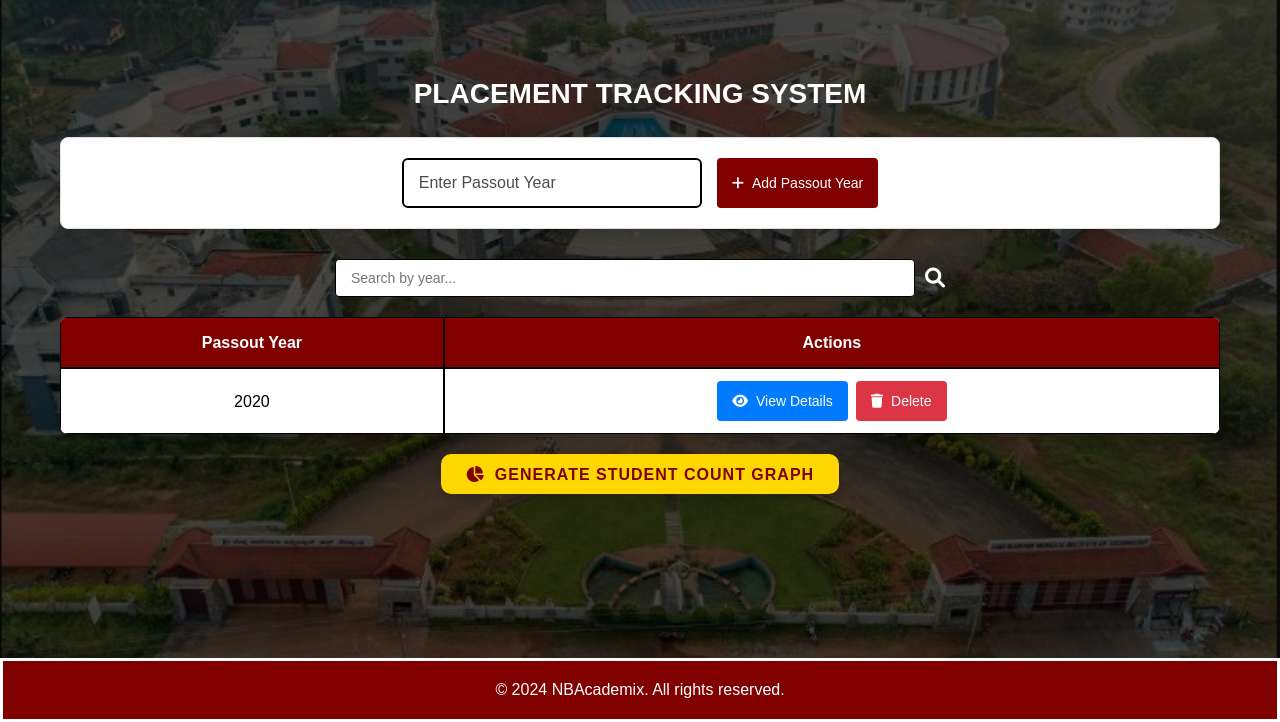
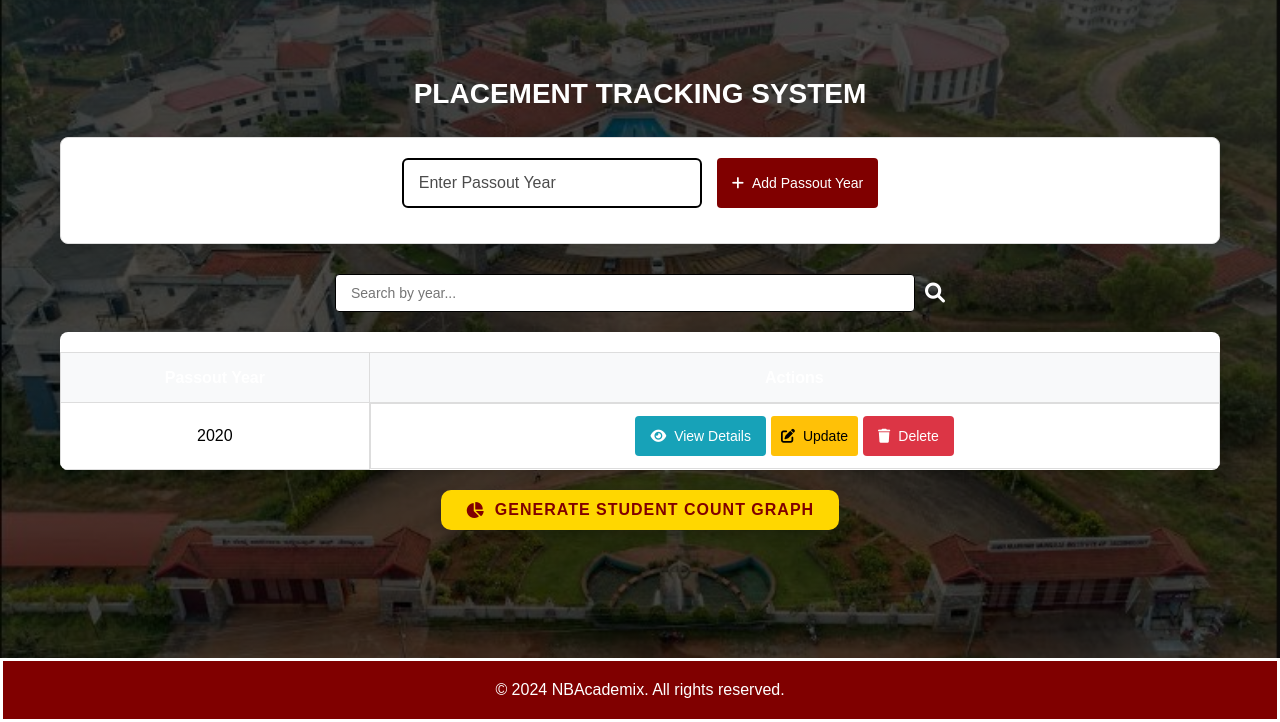
Before and after one commit to VaishnaviRaoB/NBAcademix, a Django app: page /placement/home/ in a window 1280 px wide. Shown: the part 78-800 px from the top of the page. Run offline with Django 3.2, Linux system fonts and the light colour scheme; a user stored in the database is signed in; tables that the repository leaves empty hold one stand-in row (values such as "Sample post").

Commit message:
placement update button

```diff
--- a/NBAcademix/adminpage/templates/adminpage/placement_home.html
+++ b/NBAcademix/adminpage/templates/adminpage/placement_home.html
@@ -48,7 +48,14 @@
                             <a href="{% url 'placement_year_details' year.id %}" class="btn view-btn">
                                 <i class="fas fa-eye"></i> View Details
                             </a>
-
+                            <button
+                                class="btn update-btn"
+                                data-year-id="{{ year.id }}"
+                                data-year="{{ year.year }}"
+                                onclick="openUpdateModal(this.dataset.yearId, this.dataset.year)"
+                            >
+                                <i class="fas fa-edit"></i> Update
+                            </button>
 
 
                             <form method="post" action="{% url 'delete_passout_year' year.id %}" class="delete-form" onsubmit="return confirm('Are you sure you want to delete this passout year?');">
@@ -74,6 +81,23 @@
             <i class="fas fa-chart-pie"></i> Generate Student Count Graph
         </a>
     </div>
+</div>
+
+<div id="updateModal" class="modal">
+    <div class="modal-content">
+        <span class="close">&times;</span>
+        <h2>Update Passout Year</h2>
+        <form id="updateForm" method="POST">
+            {% csrf_token %}
+            <input type="hidden" id="yearId" name="year_id">
+            <div class="form-group">
+                <label for="yearInput">Year:</label>
+                <input type="number" id="yearInput" name="year" class="form-control" required>
+            </div>
+            <button type="submit" class="btn add-btn">Save Changes</button>
+        </form>
+    </div>
+</div>
 </div>
 
 <style>
@@ -311,6 +335,93 @@ h2 {
     box-shadow: 0 8px 15px rgba(0,0,0,0.3);
 }
 
+.modal {
+    display: none;
+    position: fixed;
+    z-index: 1000;
+    left: 0;
+    top: 0;
+    width: 100%;
+    height: 100%;
+    background-color: rgba(0,0,0,0.4);
+}
+
+.modal-content {
+    background-color: #fefefe;
+    margin: 15% auto;
+    padding: 20px;
+    border: 1px solid #888;
+    width: 80%;
+    max-width: 500px;
+    border-radius: 5px;
+}
+.modal-content > h2{
+    color: #600000;
+}
+.close {
+    color: #aaa;
+    float: right;
+    font-size: 28px;
+    font-weight: bold;
+    cursor: pointer;
+}
+
+.close:hover {
+    color: #000;
+}
+
+.action-buttons {
+    display: flex;
+    gap: 5px;
+    align-items: center;
+}
+
+.update-btn {
+    background-color: #ffc107;
+    color: #000;
+    border: none;
+    padding: 5px 10px;
+    border-radius: 3px;
+    cursor: pointer;
+}
+
+.view-btn {
+    background-color: #17a2b8;
+    color: white;
+}
+
+.delete-btn {
+    background-color: #dc3545;
+    color: white;
+}
+
+.form-group {
+    margin-bottom: 15px;
+}
+
+.form-control {
+    width: 100%;
+    padding: 8px;
+    margin-top: 5px;
+    border: 1px solid #ddd;
+    border-radius: 4px;
+}
+
+.performance-table {
+    width: 100%;
+    border-collapse: collapse;
+    margin-top: 20px;
+}
+
+.performance-table th,
+.performance-table td {
+    padding: 12px;
+    border: 1px solid #ddd;
+}
+
+.performance-table th {
+    background-color: #f8f9fa;
+}
 /* Responsive Adjustments */
 @media (max-width: 768px) {
     .placement-container {
@@ -358,5 +469,56 @@ h2 {
         const alertMessage = document.getElementById("alert-message");
         if (alertMessage) alertMessage.classList.add("hidden");
     }, 3000);
+
+function openUpdateModal(yearId, year) {
+    const modal = document.getElementById('updateModal');
+    const yearInput = document.getElementById('yearInput');
+    const yearIdInput = document.getElementById('yearId');
+
+    modal.style.display = "block";
+    yearInput.value = parseInt(year);
+    yearIdInput.value = parseInt(yearId);
+}
+
+// Close modal when clicking the X
+document.querySelector('.close').onclick = function() {
+    document.getElementById('updateModal').style.display = "none";
+}
+
+// Close modal when clicking outside
+window.onclick = function(event) {
+    const modal = document.getElementById('updateModal');
+    if (event.target == modal) {
+        modal.style.display = "none";
+    }
+}
+
+// Update form submission
+document.getElementById('updateForm').onsubmit = function(e) {
+    e.preventDefault();
+    const yearId = document.getElementById('yearId').value;
+    const year = document.getElementById('yearInput').value;
+
+    fetch(`/update_passout_year/${yearId}/`, {
+        method: 'POST',
+        headers: {
+            'Content-Type': 'application/x-www-form-urlencoded',
+            'X-CSRFToken': document.querySelector('[name=csrfmiddlewaretoken]').value,
+        },
+        body: `year=${year}`
+    })
+    .then(response => response.json())
+    .then(data => {
+        if (data.success) {
+            location.reload();
+        } else {
+            alert('Error updating year: ' + data.error);
+        }
+    })
+    .catch(error => {
+        alert('Error updating year: ' + error);
+    });
+}
+
 </script>
 {% endblock %}
--- a/NBAcademix/adminpage/urls.py
+++ b/NBAcademix/adminpage/urls.py
@@ -30,6 +30,7 @@ urlpatterns = [
     path('generate-performance-chart/<int:document_id>/', views.generate_performance_chart, name='generate_performance_chart'),
     path('download-performance-chart/<int:performance_id>/', views.download_performance_chart, name='download_performance_chart'),
     path('placement/home/', views.placement_home, name='placement_home'),
+    path('update_passout_year/<int:year_id>/', views.update_passout_year, name='update_passout_year'),
     path('placement/add/<int:year_id>/', views.add_placement_details, name='add_placement_details'),
     path('placement/year/<int:year_id>/', views.placement_year_details, name='placement_year_details'),
     path('placement/delete_passout_year/<int:year_id>/', views.delete_passout_year, name='delete_passout_year'),
--- a/NBAcademix/adminpage/views.py
+++ b/NBAcademix/adminpage/views.py
@@ -864,6 +864,26 @@ def placement_home(request):
         'passout_years': passout_years
     }
     return render(request, 'adminpage/placement_home.html', context)
+@login_required
+def update_passout_year(request, year_id):
+    try:
+        year_obj = PassoutYear.objects.get(id=year_id)
+        new_year = request.POST.get('year')
+
+        if not new_year:
+            return JsonResponse({'success': False, 'error': 'Year is required'})
+
+        # Check if the new year already exists for another record
+        if PassoutYear.objects.filter(year=new_year).exclude(id=year_id).exists():
+            return JsonResponse({'success': False, 'error': 'This year already exists'})
+
+        year_obj.year = new_year
+        year_obj.save()
+        return JsonResponse({'success': True})
+    except PassoutYear.DoesNotExist:
+        return JsonResponse({'success': False, 'error': 'Year not found'})
+    except Exception as e:
+        return JsonResponse({'success': False, 'error': str(e)})
 
 # Details for a specific passout year, including placement details
 @login_required
```
